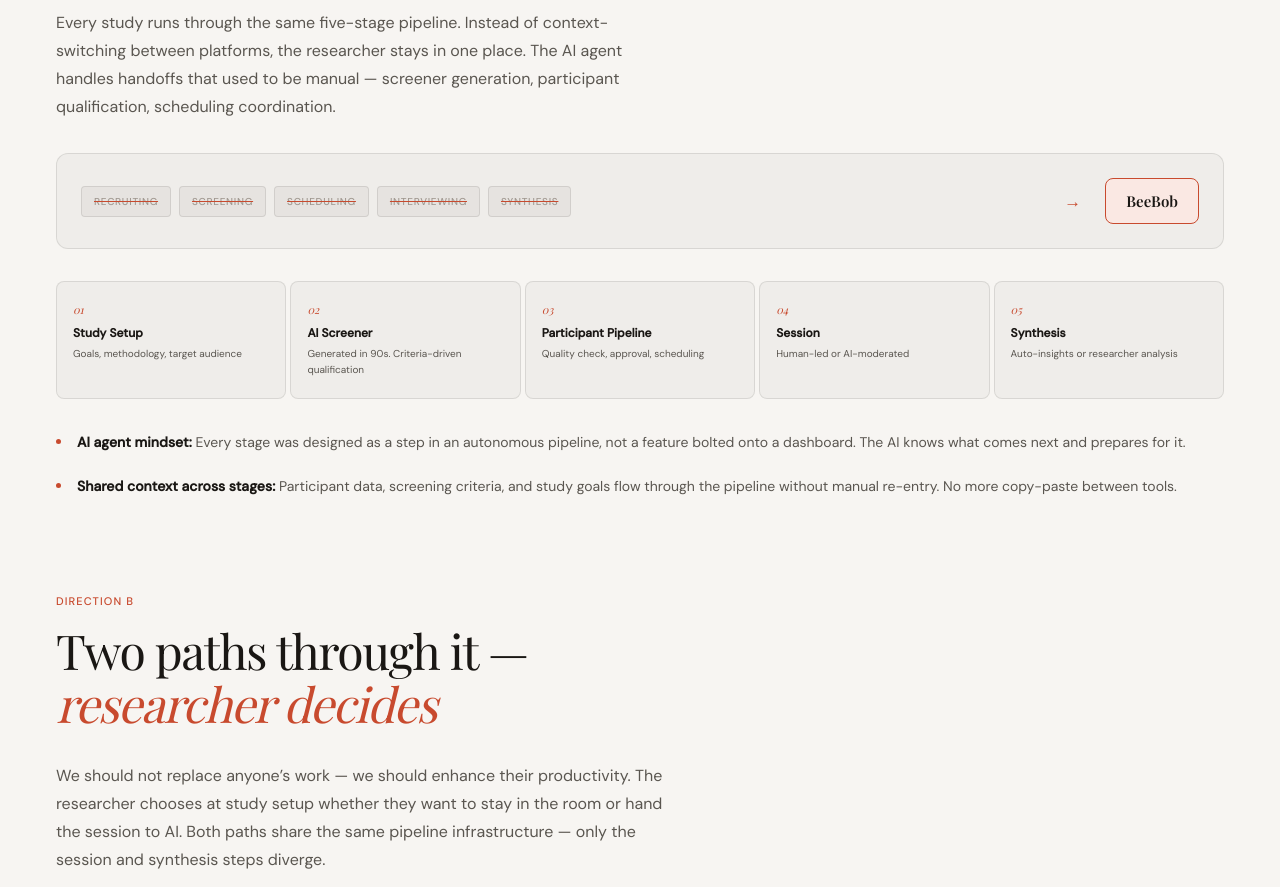
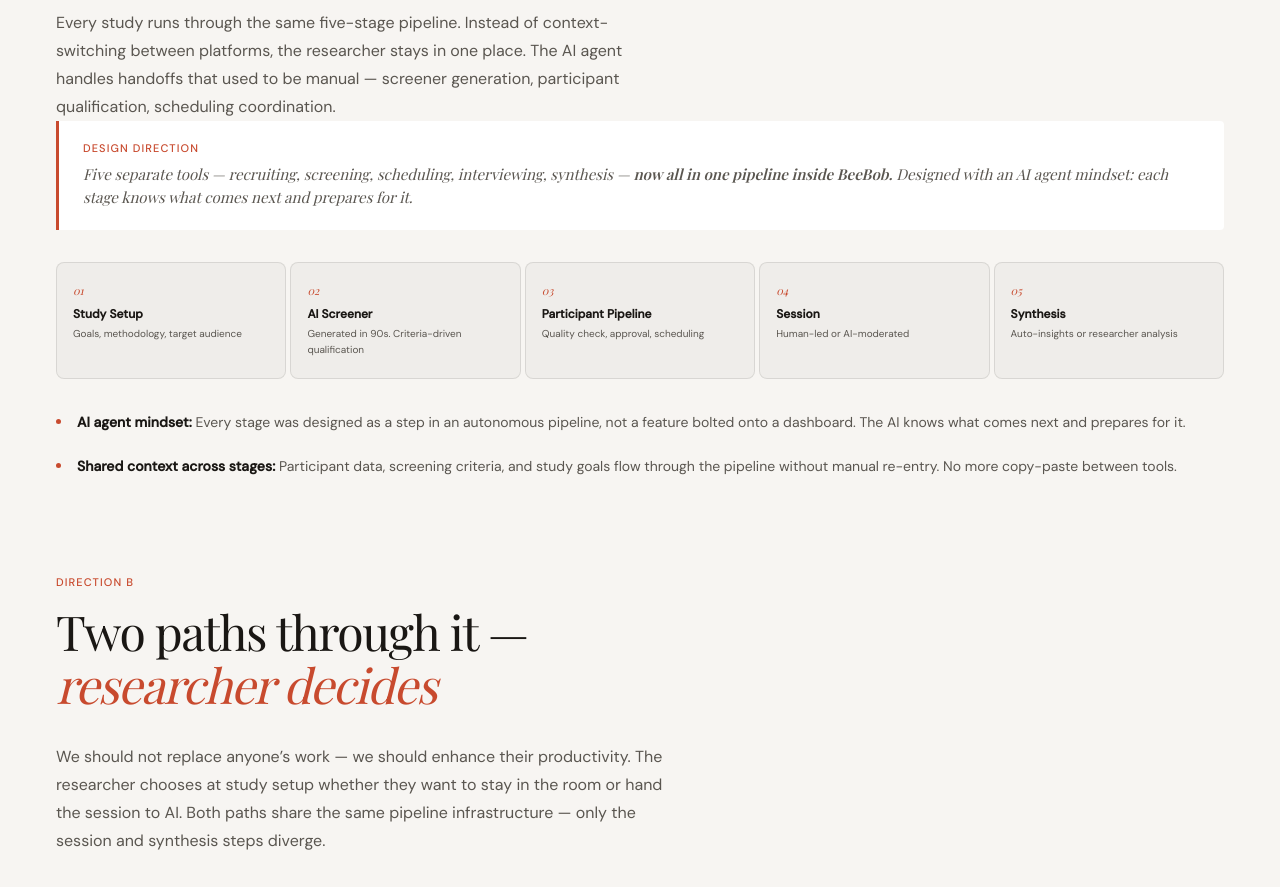
Before and after one commit to kt-huang-34/portfolio-v2, a Next.js app in the folder nextjs-app/: page /case-study/beebob in a window 1280 px wide. Shown: the part 4500-5387 px from the top of the page. Built offline with nearby package versions, Linux system fonts and the light colour scheme.

Commit message:
update bveebob

```diff
--- a/nextjs-app/src/components/case-study/BeeBobPage.tsx
+++ b/nextjs-app/src/components/case-study/BeeBobPage.tsx
@@ -257,17 +257,9 @@ export function BeeBobPage() {
           Every study runs through the same five-stage pipeline. Instead of context-switching between platforms, the researcher stays in one place. The AI agent handles handoffs that used to be manual &mdash; screener generation, participant qualification, scheduling coordination.
         </p>
 
-        {/* Consolidation Visual */}
-        <div className="bb-consolidation">
-          <div className="bb-tools-before">
-            <span className="bb-tool-chip">Recruiting</span>
-            <span className="bb-tool-chip">Screening</span>
-            <span className="bb-tool-chip">Scheduling</span>
-            <span className="bb-tool-chip">Interviewing</span>
-            <span className="bb-tool-chip">Synthesis</span>
-          </div>
-          <div className="bb-consolidation-arrow">&rarr;</div>
-          <div className="bb-tool-unified">BeeBob</div>
+        <div className="bb-signal">
+          <div className="bb-signal-label">Design direction</div>
+          <p>Five separate tools &mdash; recruiting, screening, scheduling, interviewing, synthesis &mdash; <strong>now all in one pipeline inside BeeBob.</strong> Designed with an AI agent mindset: each stage knows what comes next and prepares for it.</p>
         </div>
 
         {/* Pipeline Steps */}
--- a/nextjs-app/src/components/case-study/beebob-page.css
+++ b/nextjs-app/src/components/case-study/beebob-page.css
@@ -1063,62 +1063,6 @@
 }
 
 /* ══════════════════════════════════════════════════════════════
-   CONSOLIDATION VISUAL — 5 tools → 1
-   ══════════════════════════════════════════════════════════════ */
-.bb-consolidation {
-  display: flex;
-  align-items: center;
-  gap: var(--space-4);
-  margin: var(--space-8) 0;
-  padding: var(--space-6);
-  background: rgba(26, 23, 20, 0.03);
-  border: var(--border-width-sub) solid var(--border-light);
-  border-radius: var(--radius-lg);
-}
-
-.bb-tools-before {
-  display: flex;
-  flex-wrap: wrap;
-  gap: var(--space-2);
-  flex: 1;
-}
-
-.bb-tool-chip {
-  font-family: var(--font-sans);
-  font-size: var(--text-xs);
-  font-weight: var(--tag-font-weight);
-  letter-spacing: var(--tag-tracking);
-  text-transform: uppercase;
-  color: var(--warm-gray-lt);
-  background: rgba(26, 23, 20, 0.04);
-  padding: var(--space-2) var(--space-3);
-  border: var(--border-width-sub) solid var(--border-light);
-  border-radius: var(--tag-radius);
-  text-decoration: line-through;
-  text-decoration-color: var(--coral);
-}
-
-.bb-consolidation-arrow {
-  font-family: var(--font-sans);
-  font-size: var(--text-lg);
-  color: var(--coral);
-  flex-shrink: 0;
-  padding: 0 var(--space-2);
-}
-
-.bb-tool-unified {
-  font-family: var(--font-serif);
-  font-size: var(--text-md);
-  font-weight: 700;
-  color: var(--near-black);
-  background: var(--coral-pale);
-  border: var(--border-width-sub) solid var(--coral);
-  border-radius: var(--radius-md);
-  padding: var(--space-3) var(--space-5);
-  flex-shrink: 0;
-}
-
-/* ══════════════════════════════════════════════════════════════
    BIG STATS (Impact section)
    ══════════════════════════════════════════════════════════════ */
 .bb-big-stats {
@@ -1374,16 +1318,6 @@
     grid-template-columns: 1fr;
   }
 
-  /* ── Consolidation ── */
-  .bb-consolidation {
-    flex-direction: column;
-    text-align: center;
-  }
-
-  .bb-tools-before {
-    justify-content: center;
-  }
-
   /* ── Pipeline ── */
   .bb-pipeline {
     grid-template-columns: 1fr 1fr;
```
